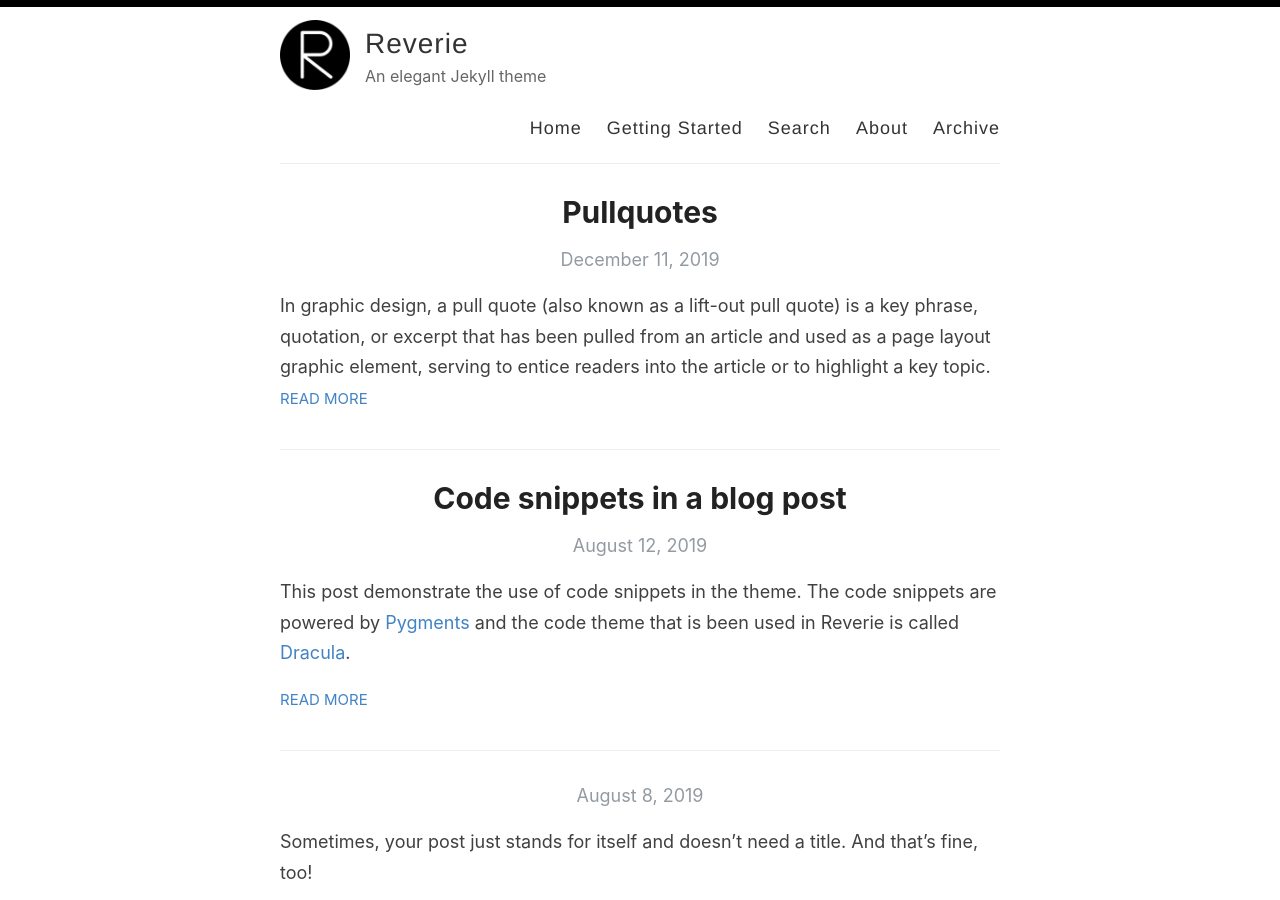
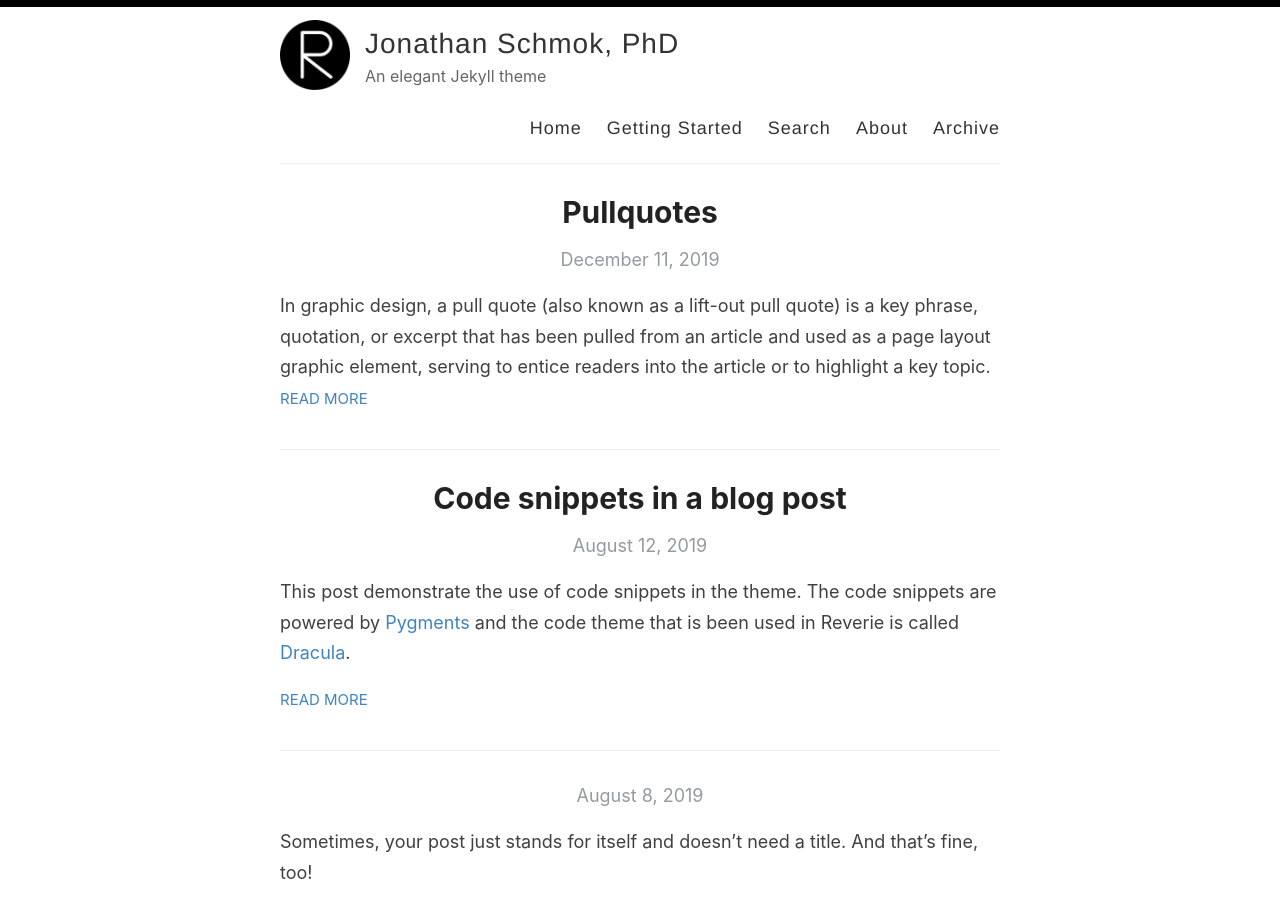
Before and after one commit to jonschmok/jonschmok.github.io, a Jekyll site: the page built from index.html, in a window 1280 px wide and 900 px high. Built offline with Jekyll 4.4.1, drawn with Linux system fonts in a browser that asks for light colours; the list of posts is cut into pages by our own code.

Commit message:
Initial commit

```diff
--- a/_config.yml
+++ b/_config.yml
@@ -3,7 +3,7 @@
 #
 
 # Name of your site (displayed in the header)
-name: Reverie
+name: Jonathan Schmok, PhD
 
 # Name of the author
 author: Amit Merchant
```
